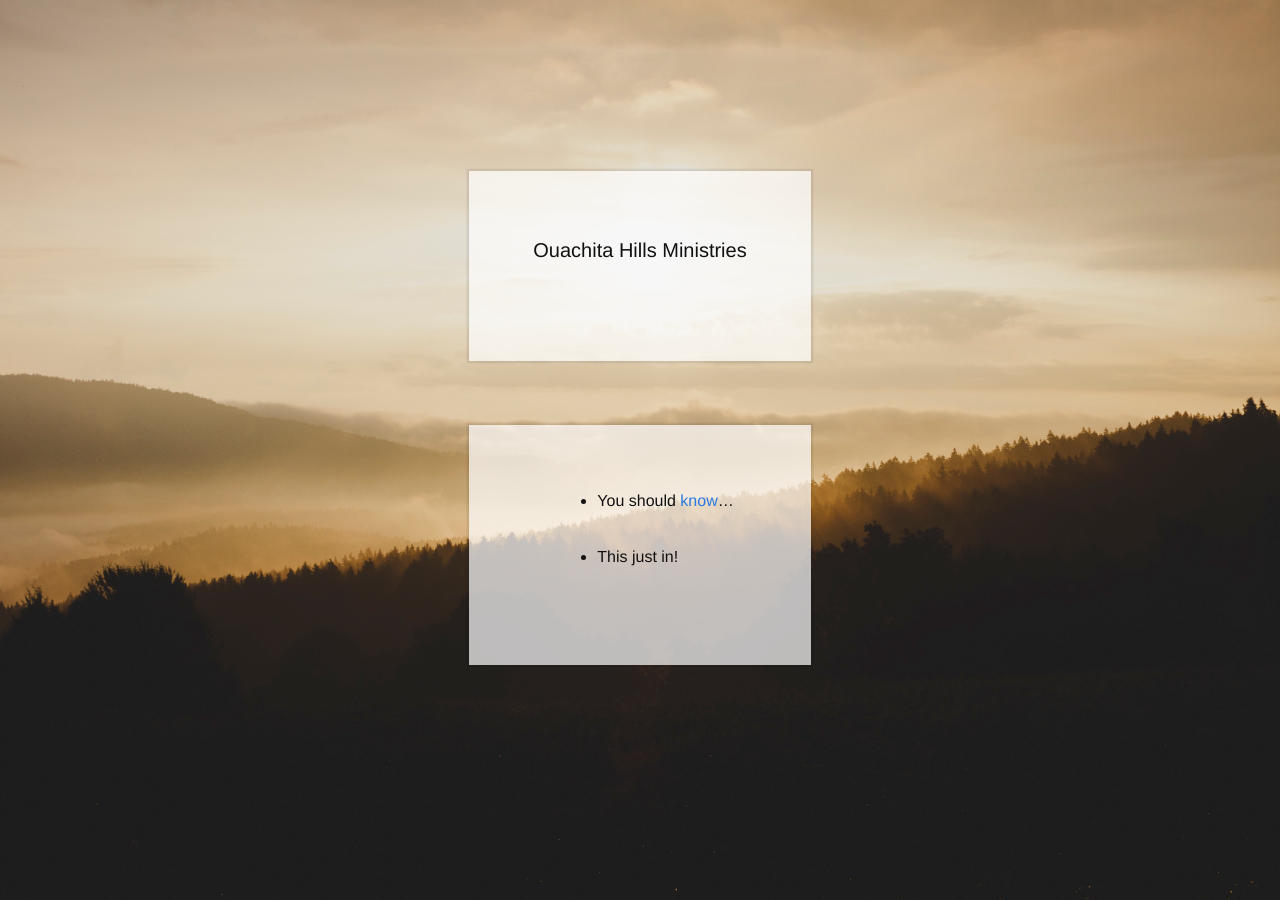
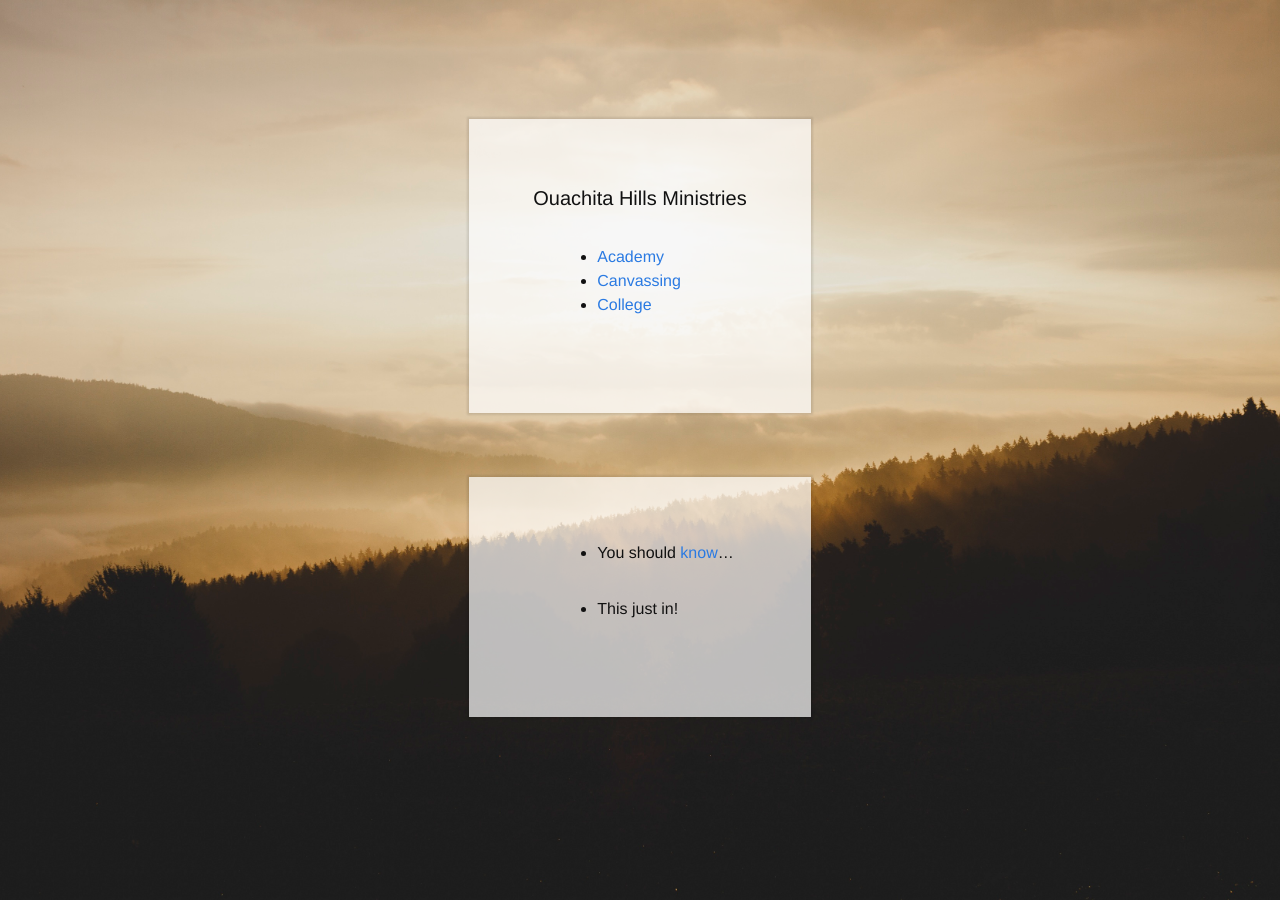
Before and after one commit to ohministries/ohministries.github.io, a Jekyll site: the page built from index.html, in a window 1280 px wide. Built offline with Jekyll 4.4.1, drawn with Linux system fonts in a browser that asks for light colours.

Commit message:
Add nav to home page

```diff
--- a/index.html
+++ b/index.html
@@ -6,6 +6,7 @@
 
   <div class="start">
     <h1 class="page-heading">Ouachita Hills Ministries</h1>
+    {% include nav.html max_depth=1 %}
   </div>
 
   <div class="news">
```
